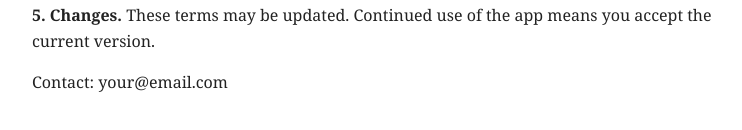
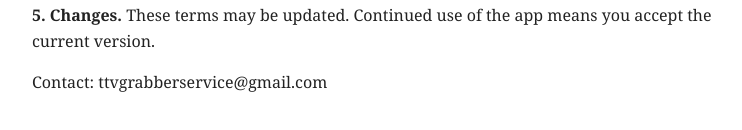
Before and after one commit to 111alick111-prog/narezki, a plain HTML site: page terms.html in a window 1280 px wide. Shown: the part 540-670 px from the top of the page, without its empty margins (268-1010 px from the left). Drawn offline with Linux system fonts and the light colour scheme.

Commit message:
Update terms.html

```diff
--- a/terms.html
+++ b/terms.html
@@ -1,5 +1,5 @@
 <!DOCTYPE html><html lang="en"><head><meta charset="utf-8"><meta name="viewport" content="width=device-width,initial-scale=1"><title>Narezki Terms of Service</title>
 <style>body{font-family:Georgia,serif;max-width:680px;margin:48px auto;padding:0 20px;line-height:1.6;color:#222}h1{font-size:28px}nav a{margin-right:16px}</style></head>
 <body><nav><a href="index.html">Narezki</a><a href="terms.html">Terms of Service</a><a href="privacy.html">Privacy Policy</a></nav><h1>Narezki Terms of Service</h1>
-<p><i>Last updated: November 22, 2026</i></p><p><b>1. About the app.</b> Narezki is a desktop tool that edits videos and publishes them to accounts the user connects (TikTok, YouTube, Instagram).</p><p><b>2. User responsibility.</b> You are responsible for the content you process and publish with Narezki. You must have the rights to that content and follow the rules of each platform, including the TikTok Terms of Service and Community Guidelines.</p><p><b>3. Account access.</b> Narezki accesses your TikTok account only after you authorize it, and only to publish videos and read basic profile information. You can revoke access at any time in your TikTok settings.</p><p><b>4. No warranty.</b> The app is provided "as is", without warranties of any kind. We are not responsible for content removed by platforms, account restrictions, or any loss resulting from use of the app.</p><p><b>5. Changes.</b> These terms may be updated. Continued use of the app means you accept the current version.</p><p>Contact: your@email.com</p>
+<p><i>Last updated: November 22, 2026</i></p><p><b>1. About the app.</b> Narezki is a desktop tool that edits videos and publishes them to accounts the user connects (TikTok, YouTube, Instagram).</p><p><b>2. User responsibility.</b> You are responsible for the content you process and publish with Narezki. You must have the rights to that content and follow the rules of each platform, including the TikTok Terms of Service and Community Guidelines.</p><p><b>3. Account access.</b> Narezki accesses your TikTok account only after you authorize it, and only to publish videos and read basic profile information. You can revoke access at any time in your TikTok settings.</p><p><b>4. No warranty.</b> The app is provided "as is", without warranties of any kind. We are not responsible for content removed by platforms, account restrictions, or any loss resulting from use of the app.</p><p><b>5. Changes.</b> These terms may be updated. Continued use of the app means you accept the current version.</p><p>Contact: ttvgrabberservice@gmail.com</p>
 </body></html>
```
